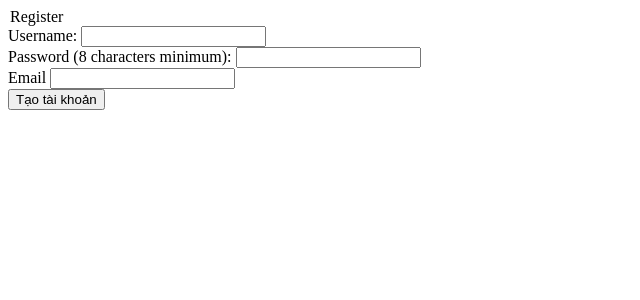
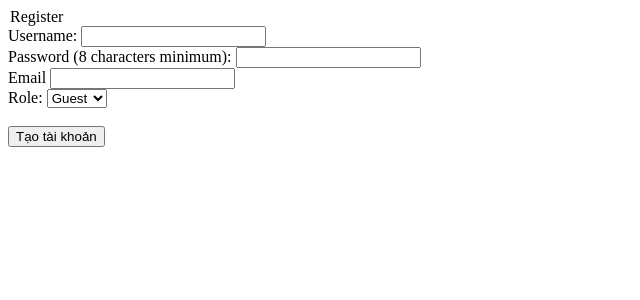
Before and after one commit to nguyendt456/UserRoleAndManagement, a Flask app: page /register in a window 1280 px wide. Shown: the top 300 px of the page, without its empty margins (0-640 px from the left). Run offline with Flask 2, Linux system fonts and the light colour scheme; parts of the project's set-up code (start-up, migrations or seed data) failed here and were passed over.

Commit message:
RegistUserWithRole

```diff
--- a/app.py
+++ b/app.py
@@ -1,7 +1,6 @@
 from flask import Flask, render_template, request, Response, url_for,redirect
 from flask_sqlalchemy import SQLAlchemy
 from flask_login import LoginManager, current_user, login_user, logout_user, UserMixin
-from flask_user import roles_required
 from sqlalchemy.exc import IntegrityError
 import json
 
@@ -31,9 +30,9 @@ class Role(db.Model):
 
 class UserRole(db.Model):
     __tablename__ = 'user_role'
+    id = db.Column(db.Integer(), primary_key = True)
     user_id = db.Column(db.Integer(),db.ForeignKey('users.id'))
     role_id = db.Column(db.Integer(),db.ForeignKey('roles.id'))
-db.create_all()
 
 @login_manager.user_loader
 def load_user(user_id):
@@ -65,8 +64,11 @@ def index():
 def reg():
     if request.is_json:
         try:
-            regdata = User(request.get_json())
+            newuser = request.get_json()
+            regdata = User(newuser)
             db.session.add(regdata)
+            role = Role.query.filter_by(name = newuser['role']).first()
+            role.roler.append(regdata)
             db.session.commit()
             return Response("Account added !",200)
         except IntegrityError:
--- a/templates/login.html
+++ b/templates/login.html
@@ -26,8 +26,7 @@
         xmlhttp.onreadystatechange = function() {
             if (xmlhttp.readyState == XMLHttpRequest.DONE) {
                 if(xmlhttp.responseText == "Logged In") {
-                    xmlhttp.open("GET", "/", true);
-                    xmlhttp.send();
+                    localtion.reload();
                 }
             }
         }
--- a/templates/register.html
+++ b/templates/register.html
@@ -12,16 +12,25 @@
     <label for="email">Email</label>
     <input type="text" id="email" name="email">
 </div>
+<label for="role"> Role: </label>
+<select id="role">
+    <option value="admin"> Admin </option>
+    <option value="staff"> Staff </option>
+    <option selected value="guest"> Guest </option>
+</select>
+<br><br>
 <button onclick="posting()"> Tạo tài khoản </button>
 <script>
     function posting() {
         var username = document.getElementById("username").value;
         var password = document.getElementById("pass").value;
         var email = document.getElementById("email").value;
+        var role = document.getElementById("role").value;
         var data = {
             "username" : username,
             "password" : password,
-            "email" : email
+            "email" : email,
+            "role" : role
         }
         var xhr = new XMLHttpRequest();
         xhr.onreadystatechange = function() {
```
Also changed, not shown: test.db (added).
